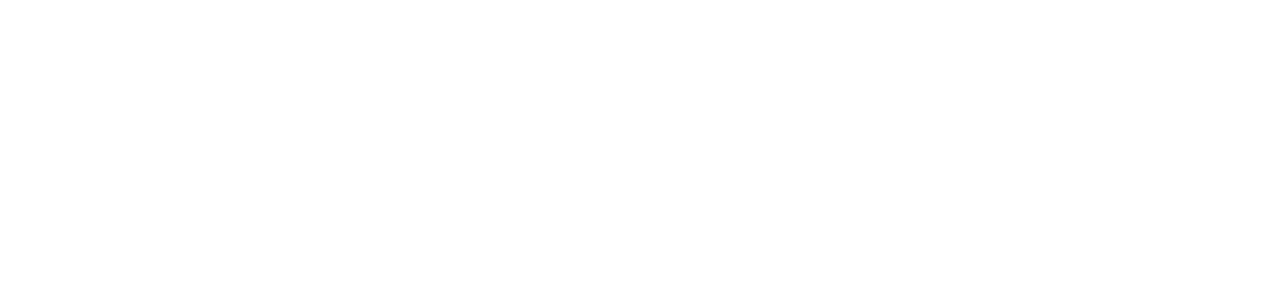
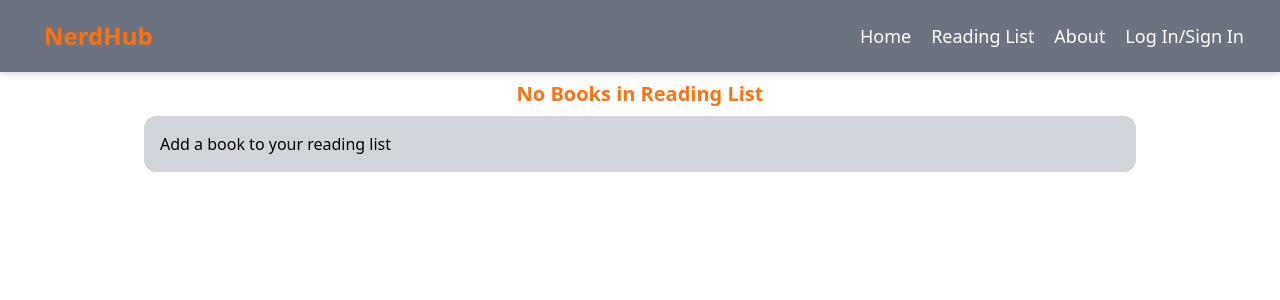
Before and after one commit to BenaKaniaru/Capstone-Project, a React (Vite) app in the folder Book_Library/: page /ReadingList in a window 1280 px wide. Before the commit this address had no page. Shown: the top 300 px of the page. Built offline with nearby package versions, Linux system fonts and the light colour scheme.

Commit message:
added a reading list where users can track their select books for reading

```diff
--- a/Book_Library/src/App.jsx
+++ b/Book_Library/src/App.jsx
@@ -2,9 +2,11 @@ import React, { useState } from "react";
 import Homepage from "./Pages/Homepage";
 import { BrowserRouter, Route, Routes } from "react-router-dom";
 import BookDetails from "./Pages/BookDetails";
+import ReadingList from "./Pages/ReadingList";
 export default function App() {
   const [bookId, setBookId] = useState("");
   const [books, setBooks] = useState([]);
+  const [readingList, setReadingList] = useState([]);
 
   return (
     <BrowserRouter>
@@ -28,6 +30,18 @@ export default function App() {
               setBooks={setBooks}
               bookId={bookId}
               setBookId={setBookId}
+              readingList={readingList}
+              setReadingList={setReadingList}
+            />
+          }
+        />
+
+        <Route
+          path="/ReadingList/"
+          element={
+            <ReadingList
+              readingList={readingList}
+              setReadingList={setReadingList}
             />
           }
         />
--- a/Book_Library/src/Pages/BookDetails.jsx
+++ b/Book_Library/src/Pages/BookDetails.jsx
@@ -1,16 +1,50 @@
 import Nav from "../components/Nav";
+import { useEffect, useState } from "react";
 import coverImg from "../Images/download.png";
 import { useNavigate } from "react-router-dom";
-export default function BookDetails({ books, bookId }) {
-  const bookItem = books.find((book) => book.key === bookId);
+export default function BookDetails({
+  books,
+  bookId,
+  readingList,
+  setReadingList,
+}) {
+  const [bookItem, setBookItem] = useState("");
+  const [bookAddedMessage, setBookAddedMessage] = useState("");
+
+  // useEffect to set the bookItem state based on the bookId
+  useEffect(() => {
+    const pickedBook = books.find((book) => book.key === bookId);
+    setBookItem(pickedBook);
+  }, [books, bookId]);
+
   const navigate = useNavigate();
+  const bookAdded = readingList.some((book) => book.key === bookItem.key);
+
+  const addToReadingList = () => {
+    if (!bookItem) return;
+
+    if (bookAdded) {
+      alert("Book already added to Reading List");
+      return;
+    } else {
+      setReadingList([...readingList, bookItem]);
+
+      setBookAddedMessage("Book Added!");
+
+      setTimeout(() => {
+        setBookAddedMessage("");
+      }, 1000);
+    }
+  };
 
   return (
     <div>
       <Nav />
       <div className="mt-20">
         {!bookItem && (
-          <h1 className="font-bold text-center text-red-500">Book no Found!</h1>
+          <h1 className="font-bold text-center text-red-500">
+            Book not Found!
+          </h1>
         )}
         <p className="text-black mx-10 my-1">
           <span
@@ -93,6 +127,19 @@ export default function BookDetails({ books, bookId }) {
                   : "Not Available"}
               </span>
             </p>
+            <div className="text-center">
+              <p className="text-green-500 italic mb-4">{bookAddedMessage}</p>
+              <button
+                className={`w-44 items-center text-white rounded-lg p-2 mt-1 drop-shadow ${
+                  bookAdded
+                    ? "bg-gray-500 cursor-not-allowed"
+                    : "bg-orange-500 hover:bg-orange-400 animate-bounce"
+                }`}
+                onClick={addToReadingList}
+              >
+                {bookAdded ? "Added to Reading List" : "Add to Reading List"}
+              </button>
+            </div>
           </div>
         </div>
       </div>
--- /dev/null
+++ b/Book_Library/src/Pages/ReadingList.jsx
@@ -0,0 +1,27 @@
+import ReadingItem from "../components/ReadingItem";
+import Nav from "../components/Nav";
+export default function ReadingList({ readingList, setReadingList }) {
+  return (
+    <div>
+      <Nav />
+      <div className="mt-20">
+        {readingList.length === 0 && (
+          <h1 className="font-bold text-center text-xl text-orange-500 mb-2">
+            No Books in Reading List
+          </h1>
+        )}
+        {readingList.length > 0 && (
+          <h1 className="font-bold text-center text-xl text-orange-500 mb-2">
+            Reading List
+          </h1>
+        )}
+        <ul className="flex flex-col gap-4 box-shadow-lg bg-gray-300 mx-11 md:mx-28 lg:mx-36 p-4 rounded-xl">
+          <ReadingItem
+            readingList={readingList}
+            setReadingList={setReadingList}
+          />
+        </ul>
+      </div>
+    </div>
+  );
+}
--- a/Book_Library/src/components/BookItem.jsx
+++ b/Book_Library/src/components/BookItem.jsx
@@ -8,7 +8,7 @@ export default function BookItem({ book, bookId, setBookId }) {
       >
         {" "}
         <img
-          className="w-full p-4 md:p-2 h-64 "
+          className="w-full p-4 sm:px-24 md:p-2 h-64 "
           src={
             book.cover_i
               ? `https://covers.openlibrary.org/b/id/${book.cover_i}-M.jpg`
--- a/Book_Library/src/components/Nav.jsx
+++ b/Book_Library/src/components/Nav.jsx
@@ -11,9 +11,12 @@ export default function Nav() {
           Home
         </Link>
 
-        <span className="hover:cursor-pointer hover:text-blue-500">
+        <Link
+          to="/ReadingList"
+          className="hover:cursor-pointer hover:text-blue-500"
+        >
           Reading List
-        </span>
+        </Link>
         <span className="hover:cursor-pointer hover:text-blue-500">About</span>
         <span className="hover:cursor-pointer hover:text-blue-500">
           Log In/Sign In
--- /dev/null
+++ b/Book_Library/src/components/ReadingItem.jsx
@@ -0,0 +1,56 @@
+import coverImg from "../Images/download.png";
+export default function ({ readingList, setReadingList }) {
+  //function to delete a book from the reading list
+  function deleteReadingItem(book) {
+    setReadingList(
+      readingList.filter((readingItem) => {
+        return book.id !== readingItem.id;
+      })
+    );
+  }
+  return (
+    <ul>
+      {readingList.length > 0 ? (
+        readingList.map((book) => (
+          <li
+            key={book.key}
+            className="flex flex-row gap-8 md:gap-14 lg:gap-20 items-center hover:border-l-4 pl-2 justify-center hover:border-orange-500"
+          >
+            <img
+              className=" w-20 h-30 m-2"
+              src={
+                book.cover_i
+                  ? `https://covers.openlibrary.org/b/id/${book.cover_i}-M.jpg`
+                  : coverImg
+              }
+              alt="Book cover"
+            />
+            <div>
+              <p>
+                <span className="font-bold mr-1 mb-2">
+                  {book.title ? book.title : "Book Title Not Available"}
+                </span>
+                ({book.publish_date ? book.publish_date[0] : "No publish date"})
+              </p>
+              <p>
+                by{" "}
+                {book.author_name
+                  ? book.author_name.join(", ")
+                  : "Book Author Not Available"}
+              </p>
+            </div>
+
+            <button
+              className="bg-orange-500 p-1 text-white hover:p-2 transition-all duration-300 ease-in-out"
+              onClick={() => deleteReadingItem(book)}
+            >
+              Delete
+            </button>
+          </li>
+        ))
+      ) : (
+        <p>Add a book to your reading list</p>
+      )}
+    </ul>
+  );
+}
```
